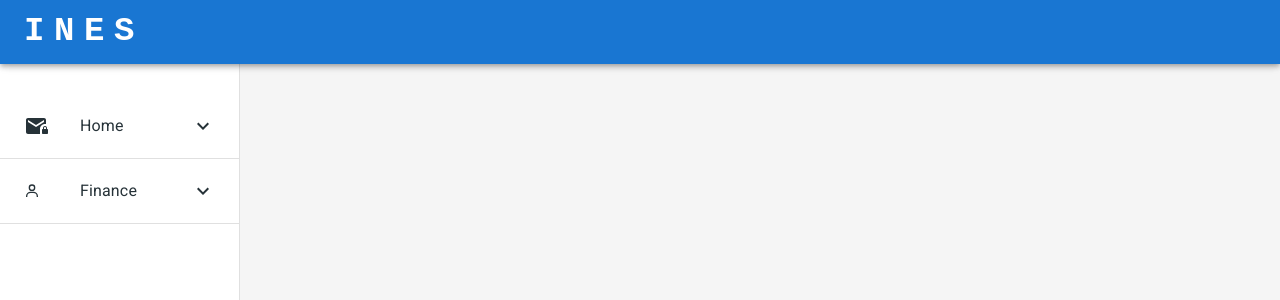
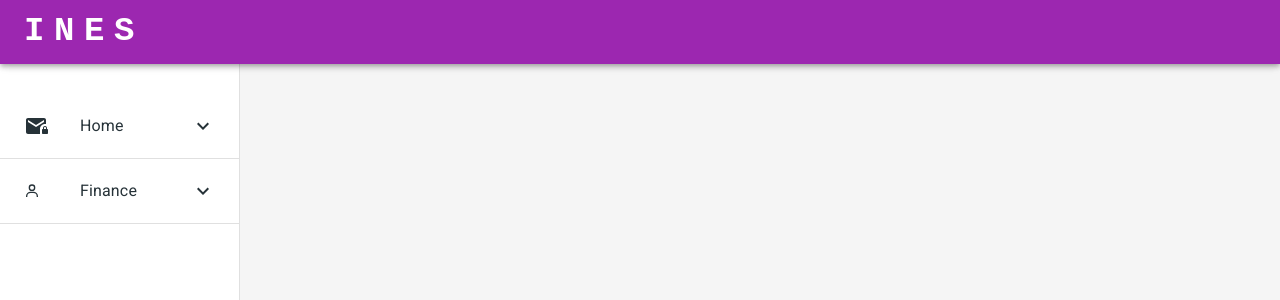
Before and after one commit to ines-erp/react-frontend, a React (Vite) app: page / in a window 1280 px wide. Shown: the top 300 px of the page. Built offline with nearby package versions, Linux system fonts and the light colour scheme.

Commit message:
WIP: creating theme

```diff
--- a/src/App.jsx
+++ b/src/App.jsx
@@ -1,10 +1,14 @@
 import {RouterProvider} from "react-router-dom";
 import router from "@/routes/router.jsx"
+import {ThemeProvider} from "@mui/material";
+import {inesMainTheme} from "@/themes/inesMainTheme.js";
 
 function App() {
 
     return (
-        <RouterProvider router={router}/>
+        <ThemeProvider theme={inesMainTheme}>
+            <RouterProvider router={router}/>
+        </ThemeProvider>
     )
 }
 
--- a/src/menu/dynamicMenuItems.jsx
+++ b/src/menu/dynamicMenuItems.jsx
@@ -81,8 +81,8 @@ const MenuGroup = ({route}) => {
 
 
 const MenuGroupParent = styled(ListItemButton)(({theme}) => ({
-    margin: 8,
-    borderRadius: 8,
+    margin: theme.spacing(1),
+    borderRadius: theme.borderRadius,
     color:blueGrey[900],
     '&.Mui-selected': {
         'color': '#fff',
@@ -95,8 +95,8 @@ const MenuGroupParent = styled(ListItemButton)(({theme}) => ({
 }));
 
 const MenuItem = styled(ListItemButton)(({theme}) => ({
-    margin: 8,
-    borderRadius: 8,
+    margin: theme.spacing(1),
+    borderRadius: theme.borderRadius,
     color:blueGrey[900],
     '&.Mui-selected': {
         'color': blueGrey[800],
--- /dev/null
+++ b/src/themes/inesMainTheme.js
@@ -0,0 +1,16 @@
+import {createTheme} from "@mui/material";
+import {green, purple} from "@mui/material/colors";
+
+export const inesMainTheme = createTheme({
+    cssVariables: true,
+    palette: {
+        primary: {
+            main: purple[500],
+        },
+        secondary: {
+            main: green[500],
+        },
+    },
+    spacing: Array.from({length:10},(_, idx) => (++idx-1)*8),
+    borderRadius: 8,
+})
```
